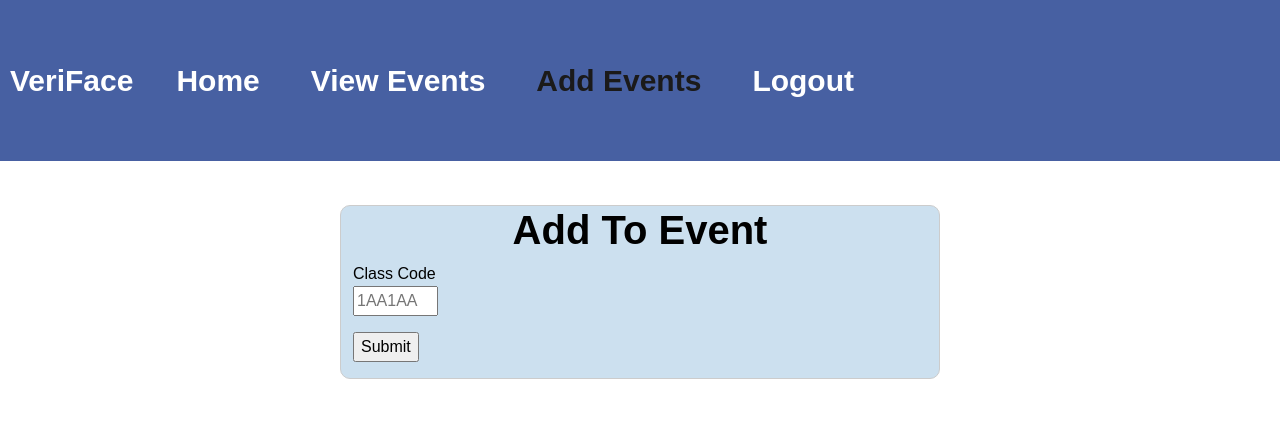
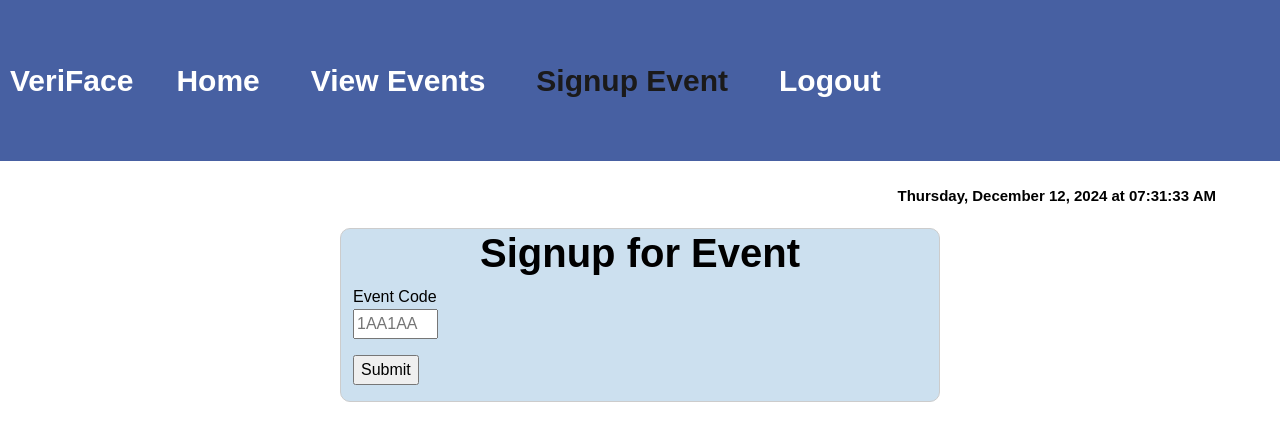
Before and after one commit to YueYingLee/VeriFace, a Flask app: template app/templates/addtoEvents.html in a window 1280 px wide. Shown: the top 441 px of the page. Run offline with Flask 3, Linux system fonts and the light colour scheme; the template is opened without the code that fills it: values that come from a table or form of the project are taken from there, others are empty; some libraries are stand-ins or nearby versions.

Commit message:
Modified: Moved the dynamic clock to the right; Fix some of the typo on the navbar

```diff
--- a/app/forms.py
+++ b/app/forms.py
@@ -56,7 +56,7 @@ class AddEventsForm(FlaskForm):
     submit = SubmitField('Submit')
 
 class AddtoEventsForm(FlaskForm):
-    code = StringField('Class Code', validators=[DataRequired(), validators.Length(max=6)], render_kw={"placeholder": "1AA1AA"})
+    code = StringField('Event Code', validators=[DataRequired(), validators.Length(min=6,max=6)], render_kw={"placeholder": "1AA1AA"})
     submit = SubmitField('Submit')
 
 class ViewEventsForm(FlaskForm):
--- a/app/static/css/index.css
+++ b/app/static/css/index.css
@@ -175,6 +175,11 @@ table{
   font-size: 1rem;
 }
 
+.clock-container {
+  text-align: right;
+  margin-right: 5%;
+}
+
 /* Responsive Design */
 @media (max-width: 768px) {
   .grid-container {
--- a/app/templates/addtoEvents.html
+++ b/app/templates/addtoEvents.html
@@ -17,8 +17,13 @@
       <li class="nav-item">
         <a class="nav-link" href="/viewEvents">View Events</a>
       </li>
+      {% if current_user.act_role in ["professor", "staff"] %}
+       <li class="nav-item">
+         <a class="nav-link" href="/addEvents">Add Events</a>
+       </li>
+       {% endif %}
       <li class="nav-item active">
-        <a class="nav-link" href="/addtoEvents">Add Events<span class="sr-only"></span></a>
+        <a class="nav-link" href="/addtoEvents">Signup Event<span class="sr-only"></span></a>
       </li>
       <li class="nav-item">
         <a class="nav-link" href="/logout">Logout</a>
@@ -27,9 +32,13 @@
   </div>
 </nav>
 </br>
+<!-- Dynamic Clock -->
+<div class="clock-container">
+  <p id="dynamicClock" style="font-size: 15px; font-weight: bold;"></p>
+</div>
 <div class="container">
   <div class="text">
-    <h1>Add To Event</h1>
+    <h1>Signup for Event</h1>
     </style>
     <body>
       <form action="" method="POST" novalidate>
--- a/app/templates/base.html
+++ b/app/templates/base.html
@@ -6,6 +6,27 @@
         <meta name="viewport" content="width=device-width, initial-scale=1">
         <title>{{ title }}</title>
         <link href="https://cdn.jsdelivr.net/npm/bootstrap@5.3.0-alpha3/dist/css/bootstrap.min.css" rel="stylesheet" integrity="sha384-KK94CHFLLe+nY2dmCWGMq91rCGa5gtU4mk92HdvYe+M/SXH301p5ILy+dN9+nJOZ" crossorigin="anonymous">
+        <script>
+            // JavaScript function to update the clock dynamically
+            function updateClock() {
+                const now = new Date();
+                const options = {
+                    weekday: 'long',
+                    year: 'numeric',
+                    month: 'long',
+                    day: 'numeric',
+                    hour: '2-digit',
+                    minute: '2-digit',
+                    second: '2-digit'
+                };
+                document.getElementById('dynamicClock').innerHTML = now.toLocaleDateString('en-US', options);
+            }
+
+            // Call the updateClock function every second
+            setInterval(updateClock, 1000);
+            // Initialize the clock when the page loads
+            window.onload = updateClock;
+        </script>
     </head>
     <body>
         {{ moment.include_moment() }}
--- a/app/templates/logout.html
+++ b/app/templates/logout.html
@@ -8,6 +8,10 @@
     <a href="/" class="navbar-link">&nbsp;&nbsp;&nbsp;VeriFace</a>
 </div>
 <br>
+<!-- Dynamic Clock -->
+<div class="clock-container">
+    <p id="dynamicClock" style="font-size: 15px; font-weight: bold;"></p>
+</div>
 <h1>Are you sure you want logout?</h1>
 <div class="container">
     <form action="" method="post" novalidate>
--- a/app/templates/viewAttendance.html
+++ b/app/templates/viewAttendance.html
@@ -36,6 +36,10 @@
 </nav>
 </br>
 
+<!-- Dynamic Clock -->
+<div class="clock-container">
+  <p id="dynamicClock" style="font-size: 15px; font-weight: bold;"></p>
+</div>
 <h2>Users </h2>
 <table>
   <thread>
```
Also changed, not shown: app/routes.py (+28 -31 lines), app/templates/addEvents.html (+7 -0 lines), app/templates/admin.html (+0 -21 lines), app/templates/index.html (+3 -20 lines), app/templates/viewEvents.html (+8 -4 lines), 1 other file.
